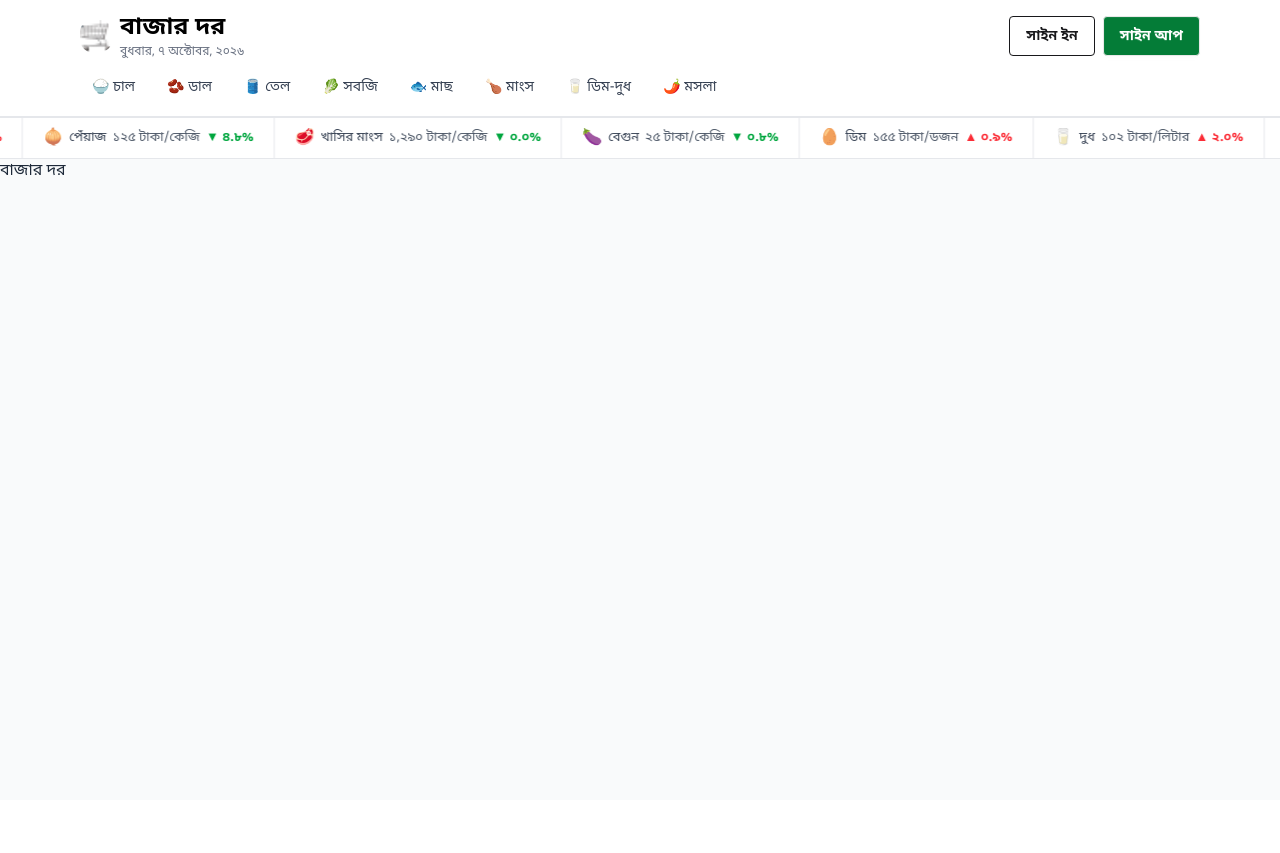
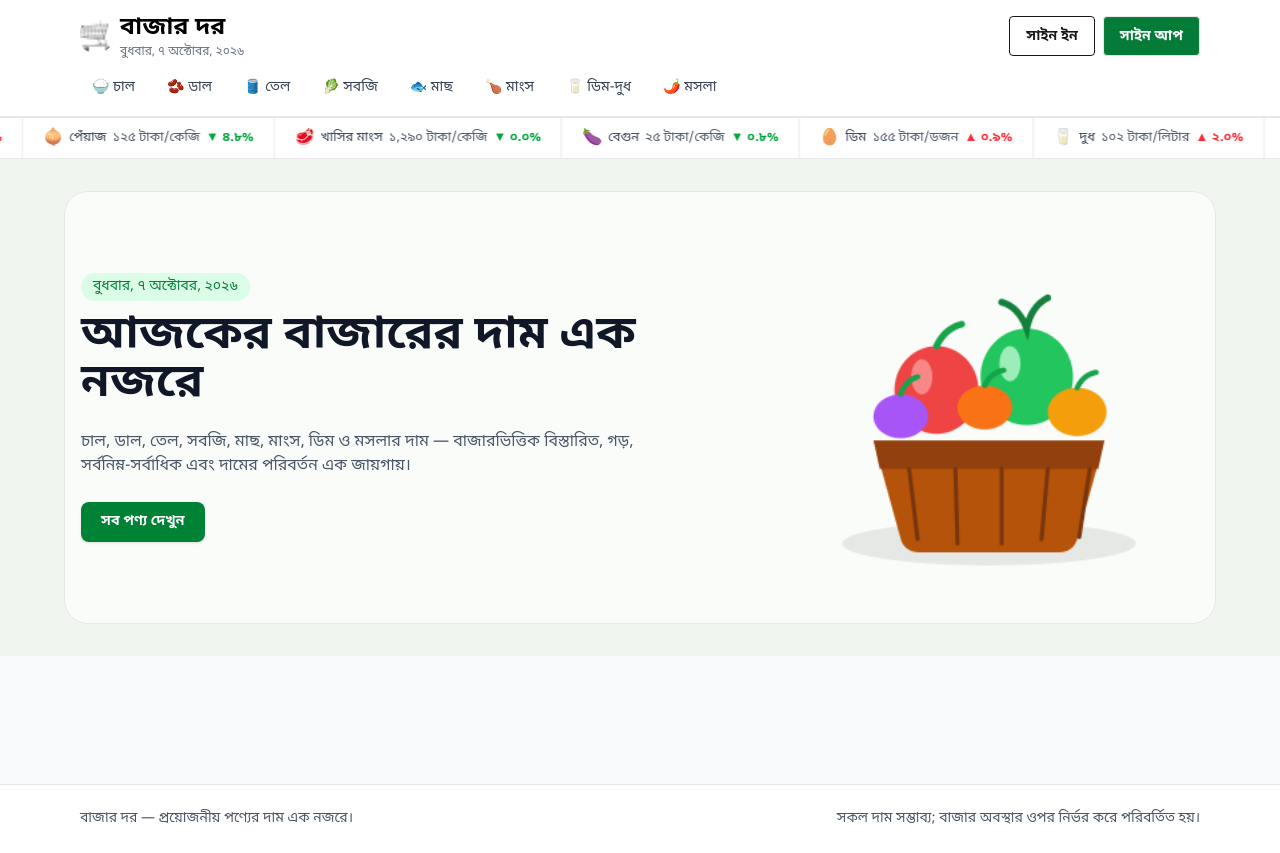
Before and after one commit to abdullahmamun101/B14-Assignment-07, a Next.js app: page / in a window 1280 px wide. Before the commit the page ends 800 px from the top, so only its background shows below. Built offline with nearby package versions, Linux system fonts and the light colour scheme.

Commit message:
heo and footer added

```diff
--- a/src/app/layout.tsx
+++ b/src/app/layout.tsx
@@ -3,6 +3,7 @@ import { Noto_Sans_Bengali } from "next/font/google";
 import "./globals.css";
 import Navbar from "@/components/Navbar";
 import PriceTicker from "@/components/PriceTicker";
+import Footer from "@/components/Footer";
 
 const bengaliFont = Noto_Sans_Bengali({
   subsets: ["bengali"],
@@ -26,6 +27,7 @@ export default function RootLayout({
         <Navbar />
         <PriceTicker />
         <main className="flex-1">{children}</main>
+        <Footer />
       </body>
     </html>
   );
--- a/src/app/page.tsx
+++ b/src/app/page.tsx
@@ -1,7 +1,13 @@
+import Hero from "@/components/Hero";
+
 export default function Home() {
   return (
-    <main>
-      <h1>বাজার দর</h1>
-    </main>
+    <>
+      <Hero />
+
+      <section id="সব-পণ্য" className="mx-auto max-w-6xl px-4 py-10">
+
+      </section>
+    </>
   );
 }
--- /dev/null
+++ b/src/components/Footer.tsx
@@ -0,0 +1,10 @@
+export default function Footer() {
+  return (
+    <footer className="mt-12 border-t border-gray-200 bg-white">
+      <div className="mx-auto flex max-w-6xl flex-col gap-2 px-4 py-6 text-sm text-gray-600 md:flex-row md:justify-between">
+        <p>বাজার দর — প্রয়োজনীয় পণ্যের দাম এক নজরে।</p>
+        <p>সকল দাম সম্ভাব্য; বাজার অবস্থার ওপর নির্ভর করে পরিবর্তিত হয়।</p>
+      </div>
+    </footer>
+  );
+}
--- /dev/null
+++ b/src/components/Hero.tsx
@@ -0,0 +1,47 @@
+import Image from "next/image";
+
+export default function Hero() {
+  return (
+    <section className="bg-[#f0f5f0] px-4 py-6 md:py-8">
+      <div className="mx-auto grid max-w-6xl items-center overflow-hidden rounded-3xl border border-gray-200 bg-[#fafcfa] px-5 py-8 md:grid-cols-2 md:px-8 md:py-10 lg:px-4 lg:py-10">
+
+        {/* Left Content */}
+        <div className="max-w-2xl">
+          <p className="mb-3 inline-block rounded-full bg-green-100 px-3 py-1 text-sm font-medium text-green-700">
+            বুধবার, ৭ অক্টোবর, ২০২৬
+          </p>
+
+          <h1 className="text-4xl font-bold leading-[1.05] text-gray-900 sm:text-5xl lg:text-[46px]">
+            আজকের বাজারের দাম এক
+            <br />
+            নজরে
+          </h1>
+
+          <p className="mt-5 max-w-2xl text-base leading-6 text-gray-600">
+            চাল, ডাল, তেল, সবজি, মাছ, মাংস, ডিম ও মসলার দাম — বাজারভিত্তিক
+            বিস্তারিত, গড়, সর্বনিম্ন-সর্বাধিক এবং দামের পরিবর্তন এক জায়গায়।
+          </p>
+
+          <a
+            href="#সব-পণ্য"
+            className="mt-6 inline-flex rounded-lg bg-green-700 px-5 py-2.5 text-sm font-semibold text-white shadow-sm transition hover:bg-green-800"
+          >
+            সব পণ্য দেখুন
+          </a>
+        </div>
+
+        {/* Right Image */}
+        <div className="flex justify-center md:justify-end">
+          <Image
+            src="/bazar-hero.png"
+            alt="বাজার দর"
+            width={420}
+            height={320}
+            priority
+            className="h-auto w-280px object-contain sm:w-330px md:w-360px lg:w-390px"
+          />
+        </div>
+      </div>
+    </section>
+  );
+}
```
